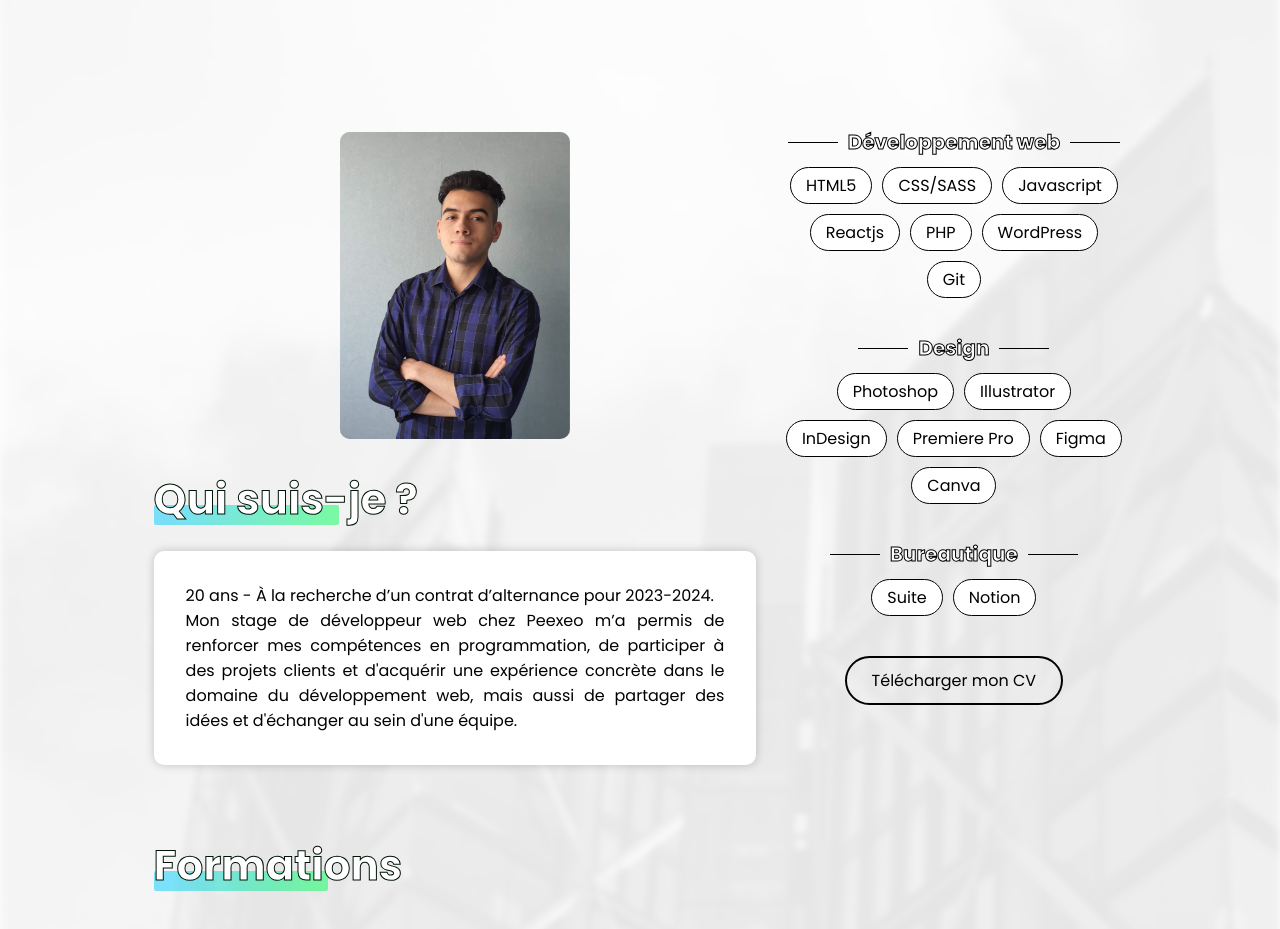
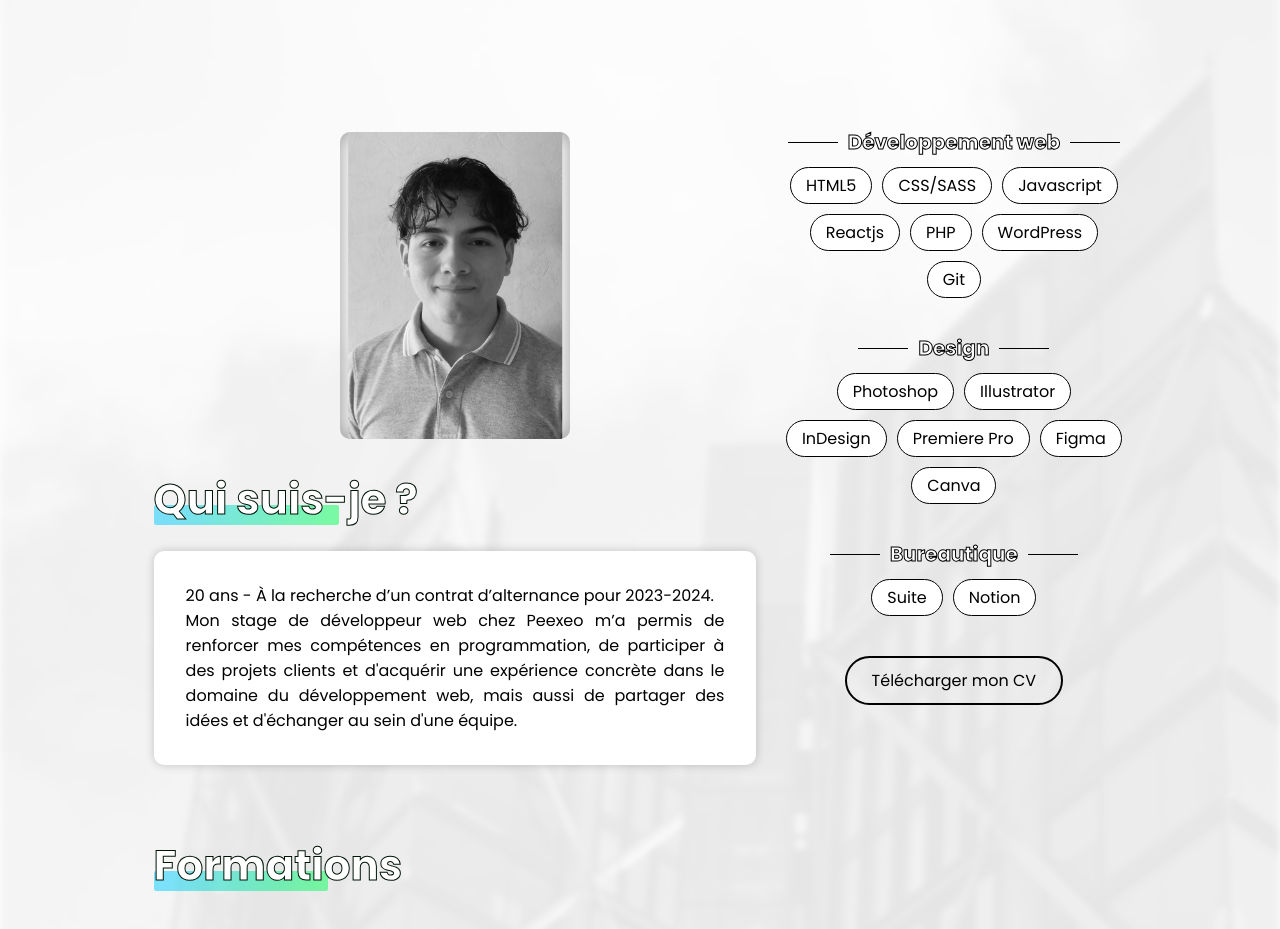
Before and after one commit to LilianFanilo/Portfolio-2023-Vitejs-React, a React (Vite) app: page / in a window 1280 px wide. Shown: the part 780-1709 px from the top of the page. Built offline with nearby package versions, Linux system fonts and the light colour scheme.

Commit message:
Update cv & photo

```diff
--- a/src/components/skillTable/SkillTable.jsx
+++ b/src/components/skillTable/SkillTable.jsx
@@ -76,7 +76,7 @@ const SkillTable = () => {
             <DevBubble/>
             <DesignBubble/>
             <OfficeBubble/>
-            <Button url="images/cv/CV-LilianPeuron-Alternance-2023-2024-V2.pdf" download>
+            <Button url="images/cv/CV-LilianPeuron-Alternance-2024.pdf" download>
                 Télécharger mon CV
             </Button>
         </div>
--- a/src/partials/home/presentation/Presentation.jsx
+++ b/src/partials/home/presentation/Presentation.jsx
@@ -9,7 +9,7 @@ const Presentation = () => {
     return (
         <SectionPage id='qui_suis_je' sectionPT="80px">
             <div className={s.Presentation}>
-                <ImgBlock imgWidth="230px" imgHeight="307px" imgURL='./images/profil/photo-cv.jpg' imgALT=''/>
+                <ImgBlock imgWidth="230px" imgHeight="307px" imgURL='./images/profil/photo-cv-v2.jpg' imgALT=''/>
                 <SectionTitle>
                     Qui suis-je ?
                 </SectionTitle>
```
Also changed, not shown: public/images/profil/photo-cv-v2.jpg (added), 1 other file (tests, documents, lock files or other folders).
